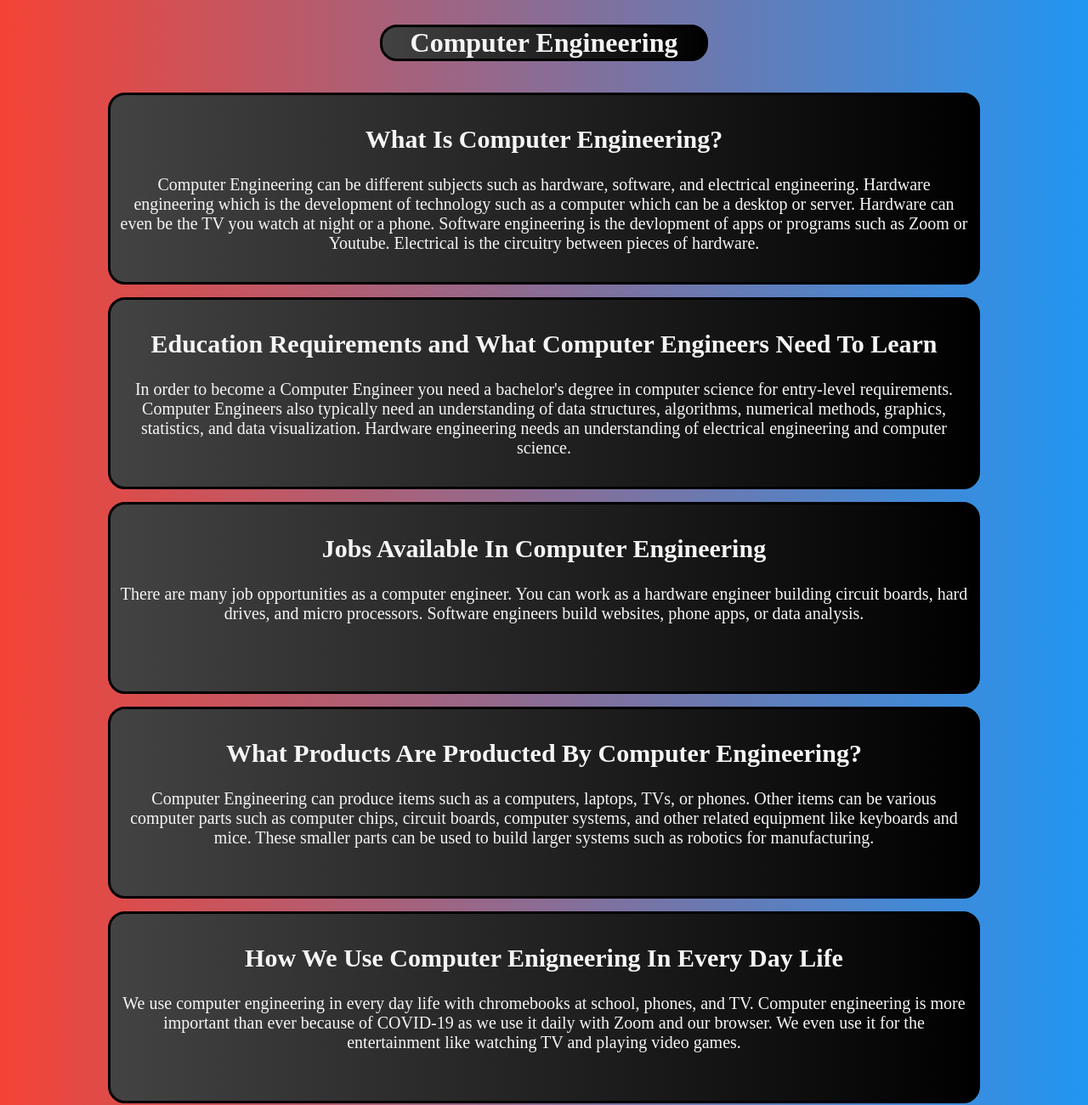
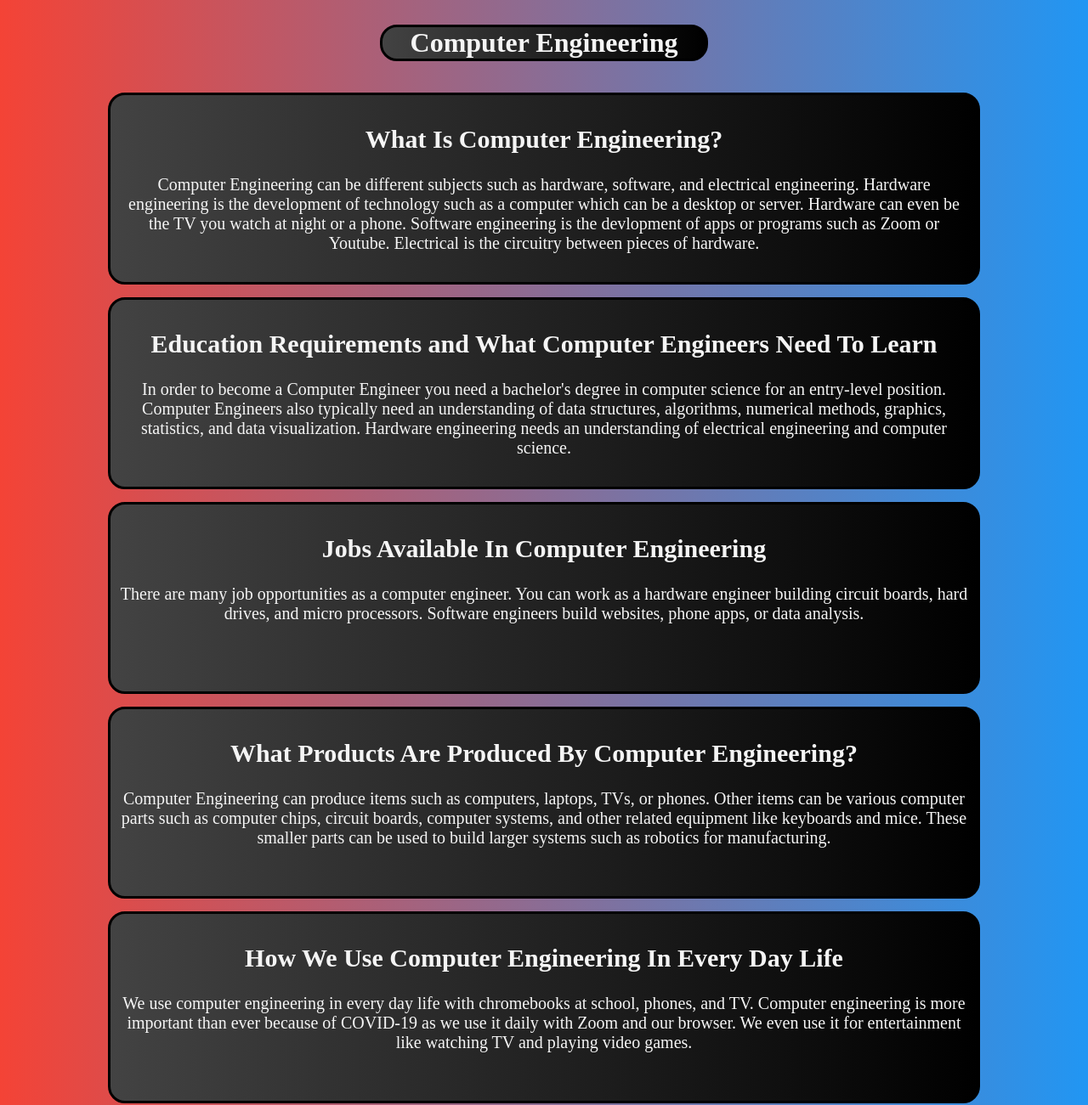
Before and after one commit to iangeekcode/Engineering-RFP-assignment---website, a plain HTML site: page index.html in a window 1280 px wide. Shown: the top 1301 px of the page at 85% size. Drawn offline with Linux system fonts and the light colour scheme.

Commit message:
Spelling

```diff
--- a/index.html
+++ b/index.html
@@ -13,13 +13,13 @@
     <div id="Blocks">
       <div id="content">
       <h2>What Is Computer Engineering?</h2>
-      <p>Computer Engineering can be different subjects such as hardware, software, and electrical engineering. Hardware engineering which is the development of technology such as a computer which can be a desktop or server. Hardware can even be the TV you watch at night or a phone. Software engineering is the devlopment of apps or programs such as Zoom or Youtube. Electrical is the circuitry between pieces of hardware.</p>
+      <p>Computer Engineering can be different subjects such as hardware, software, and electrical engineering. Hardware engineering is the development of technology such as a computer which can be a desktop or server. Hardware can even be the TV you watch at night or a phone. Software engineering is the devlopment of apps or programs such as Zoom or Youtube. Electrical is the circuitry between pieces of hardware.</p>
       </div>
     </div>
     <div id="Blocks">
       <div id="Education">
         <h2>Education Requirements and What Computer Engineers Need To Learn</h2>
-        <p>In order to become a Computer Engineer you need a bachelor's degree in computer science for entry-level requirements. Computer Engineers also typically need an understanding of data structures, algorithms, numerical methods, graphics, statistics, and data visualization. Hardware engineering needs an understanding of electrical engineering and computer science.</p>
+        <p>In order to become a Computer Engineer you need a bachelor's degree in computer science for an entry-level position. Computer Engineers also typically need an understanding of data structures, algorithms, numerical methods, graphics, statistics, and data visualization. Hardware engineering needs an understanding of electrical engineering and computer science.</p>
       </div>
     </div>
     <div id="Blocks">
@@ -30,14 +30,14 @@
     </div>
     <div id="Blocks">
       <div id="Products">
-        <h2>What Products Are Producted By Computer Engineering?</h2>
-        <p>Computer Engineering can produce items such as a computers, laptops, TVs, or phones. Other items can be various computer parts such as computer chips, circuit boards, computer systems, and other related equipment like keyboards and mice. These smaller parts can be used to build larger systems such as robotics for manufacturing.</p>
+        <h2>What Products Are Produced By Computer Engineering?</h2>
+        <p>Computer Engineering can produce items such as computers, laptops, TVs, or phones. Other items can be various computer parts such as computer chips, circuit boards, computer systems, and other related equipment like keyboards and mice. These smaller parts can be used to build larger systems such as robotics for manufacturing.</p>
       </div>
     </div>
     <div id="Blocks">
       <div id="Connection_to_Day_to_Day_Life">
-        <h2>How We Use Computer Enigneering In Every Day Life</h2>
-        <p>We use computer engineering in every day life with chromebooks at school, phones, and TV. Computer engineering is more important than ever because of COVID-19 as we use it daily with Zoom and our browser. We even use it for the entertainment like watching TV and playing video games.</p>
+        <h2>How We Use Computer Engineering In Every Day Life</h2>
+        <p>We use computer engineering in every day life with chromebooks at school, phones, and TV. Computer engineering is more important than ever because of COVID-19 as we use it daily with Zoom and our browser. We even use it for entertainment like watching TV and playing video games.</p>
       </div>
     </div>
     <div>
```
